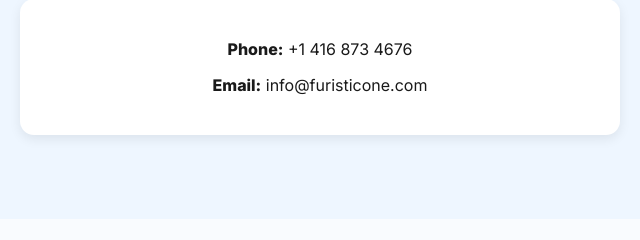
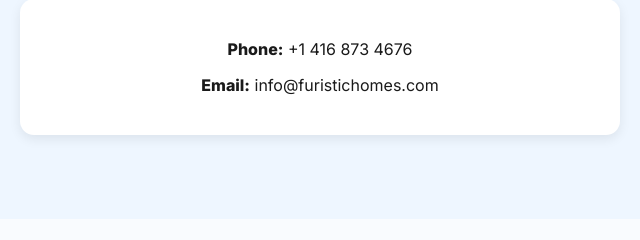
Before and after one commit to furistic-hb/furistic, a plain HTML site: page index.html in a window 1280 px wide. Shown: the part 1322-1562 px from the top of the page, 320-960 px from the left. Drawn offline with Linux system fonts and the light colour scheme.

Commit message:
domain update

```diff
--- a/index.html
+++ b/index.html
@@ -132,7 +132,7 @@
     <h2>Contact Us</h2>
     <div class="card" style="max-width:600px;margin:20px auto">
       <p><strong>Phone:</strong> +1 416 873 4676</p>
-      <p><strong>Email:</strong> info@furisticone.com</p>
+      <p><strong>Email:</strong> info@furistichomes.com</p>
     </div>
   </section>
 
```
